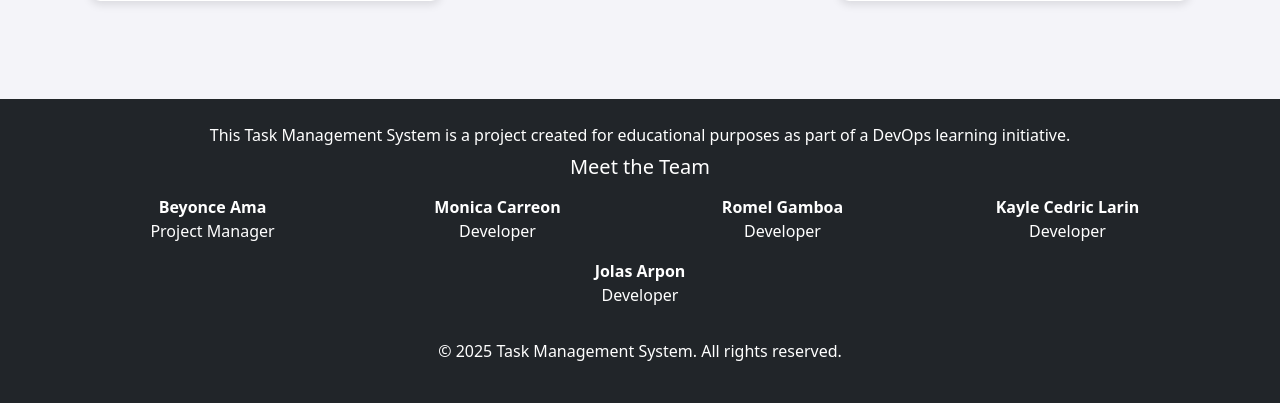
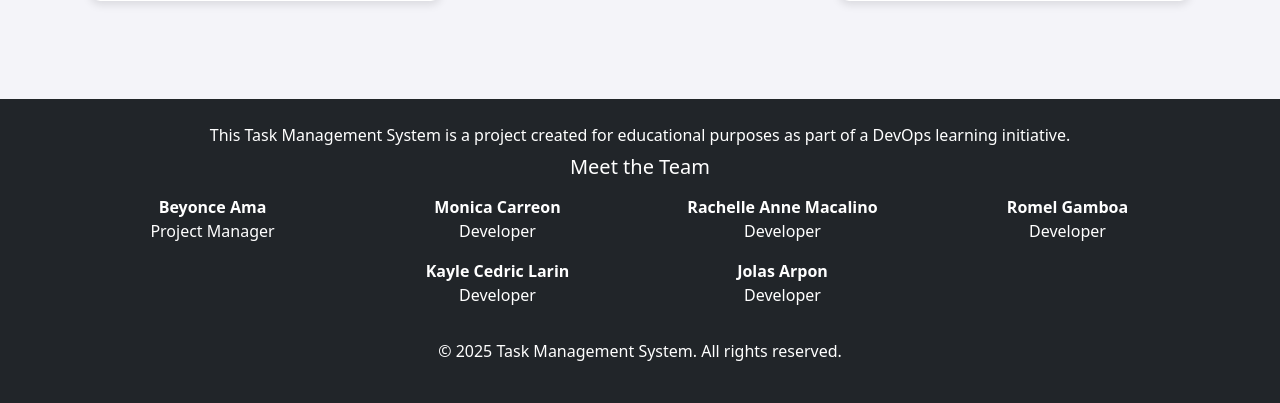
Before and after one commit to beyonce-ama/task-manager, a PHP site: page / in a window 1280 px wide. Shown: the part 641-1044 px from the top of the page. Run offline with PHP 8.4, Linux system fonts and the light colour scheme; some libraries are stand-ins or nearby versions.

Commit message:
editted by "Rachelle Anne Macalino"

```diff
--- a/index.php
+++ b/index.php
@@ -121,6 +121,9 @@
                     <p><strong>Monica Carreon</strong><br>Developer</p>
                 </div>
                 <div class="col-md-3">
+                    <p><strong>Rachelle Anne Macalino</strong><br>Developer</p>
+                </div>
+                <div class="col-md-3">
                     <p><strong>Romel Gamboa</strong><br>Developer</p>
                 </div>
                 <div class="col-md-3">
@@ -134,9 +137,8 @@
         </div>
     </footer>
 
-</body>
-</html>
-
+ <!-- Bootstrap js -->
+ <script src="https://cdn.jsdelivr.net/npm/bootstrap@5.3.0/dist/js/bootstrap.bundle.min.js"></script>
 
 </body>
 </html>
```
